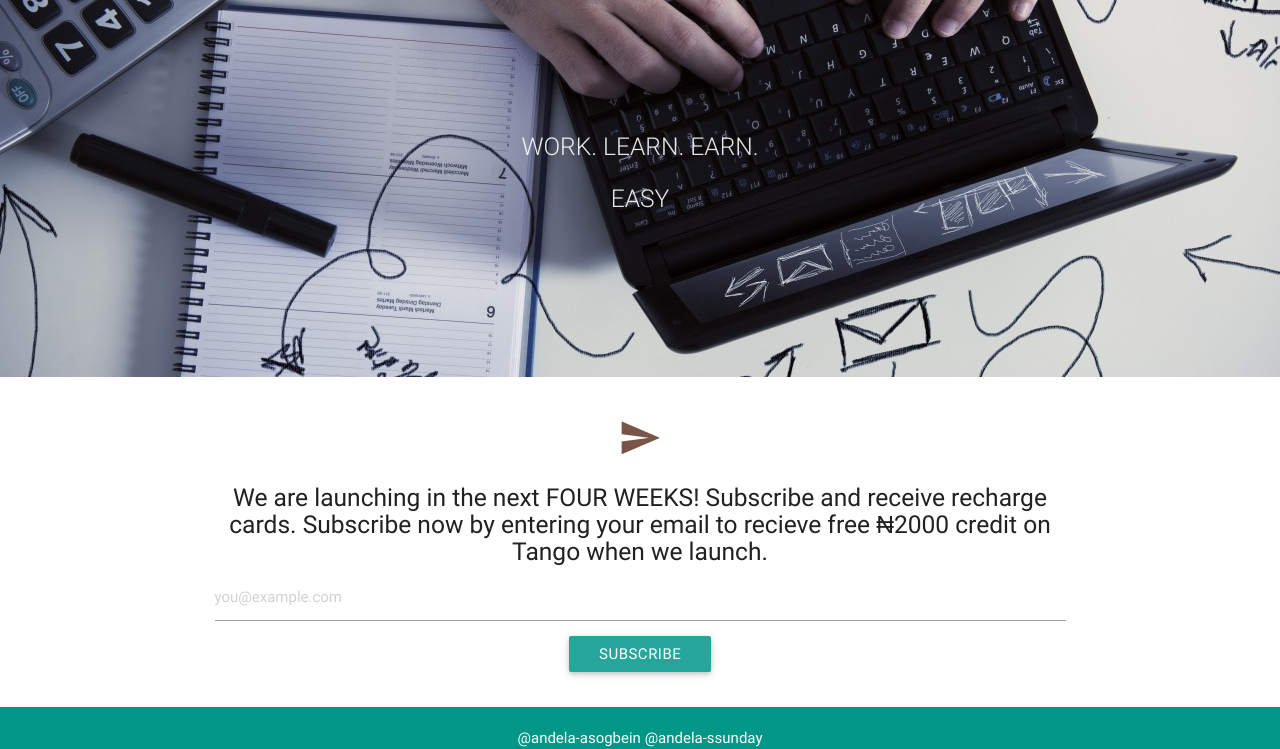
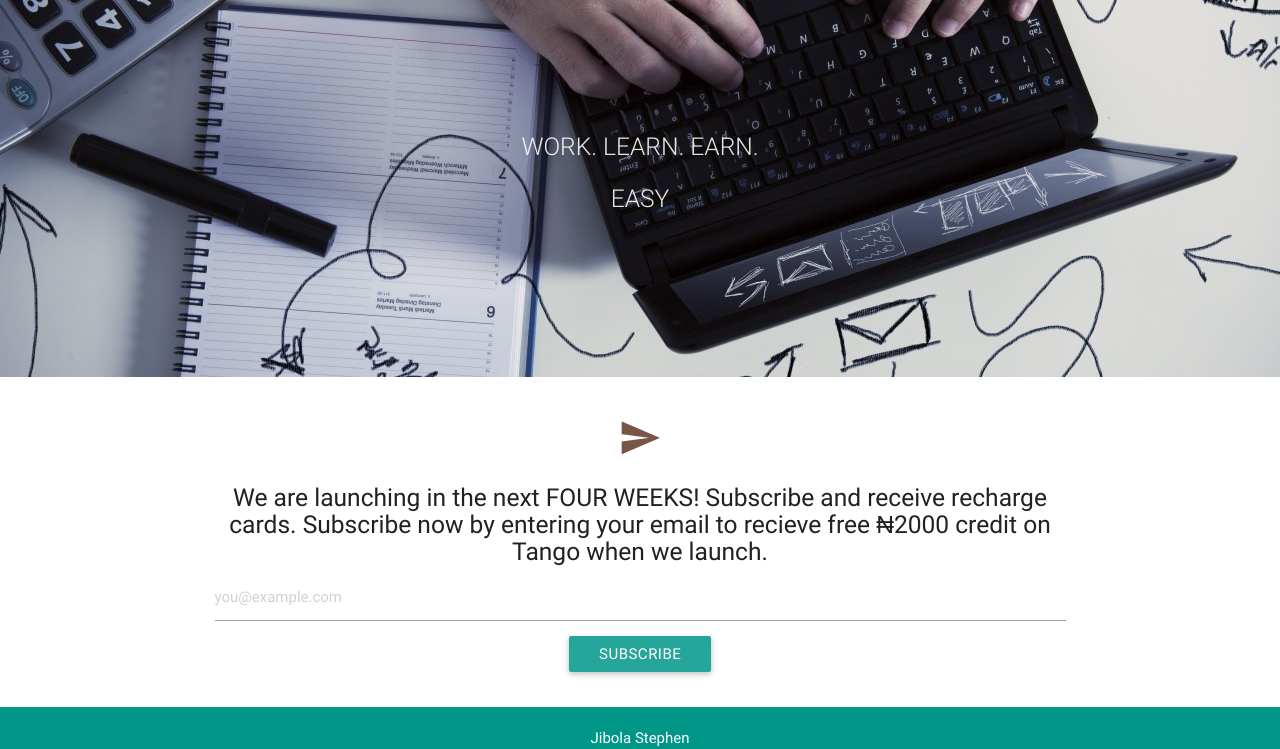
Before and after one commit to andela-asogbein/tango, a website: page public/index.html in a window 1280 px wide. Shown: the part 903-1652 px from the top of the page. Drawn offline with nearby package versions, Linux system fonts and the light colour scheme.

Commit message:
Edit to footer

```diff
--- a/public/index.html
+++ b/public/index.html
@@ -123,7 +123,7 @@
 
   <footer class="page-footer teal">
       <div class="container center">
-      <a href='https://github.com/andela-asogbein' class='white-text'>@andela-asogbein</a> <a href='https://github.com/andela-ssunday' class='white-text'>@andela-ssunday</a>
+      <a href='https://github.com/andela-asogbein' class='white-text'>Jibola</a> <a href='https://github.com/andela-ssunday' class='white-text'>Stephen</a>
       </div>
   </footer>
 
```
